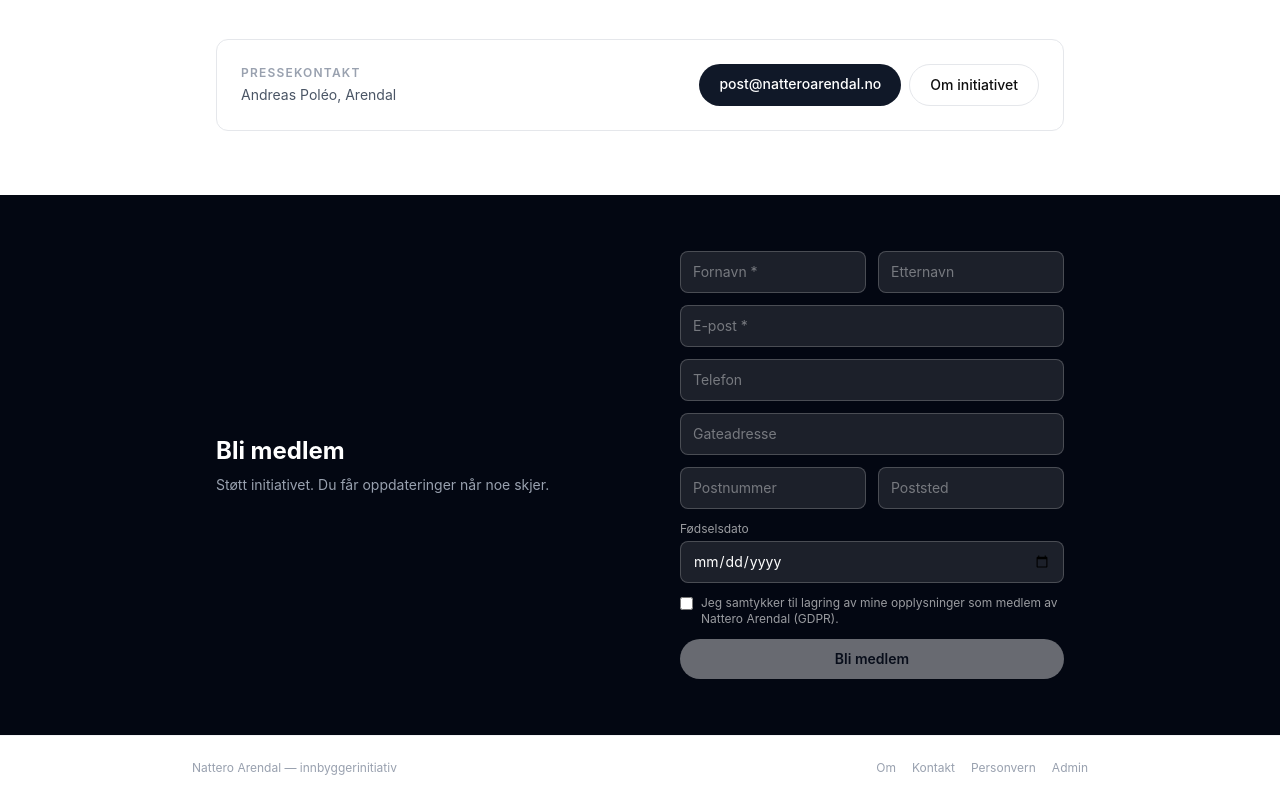
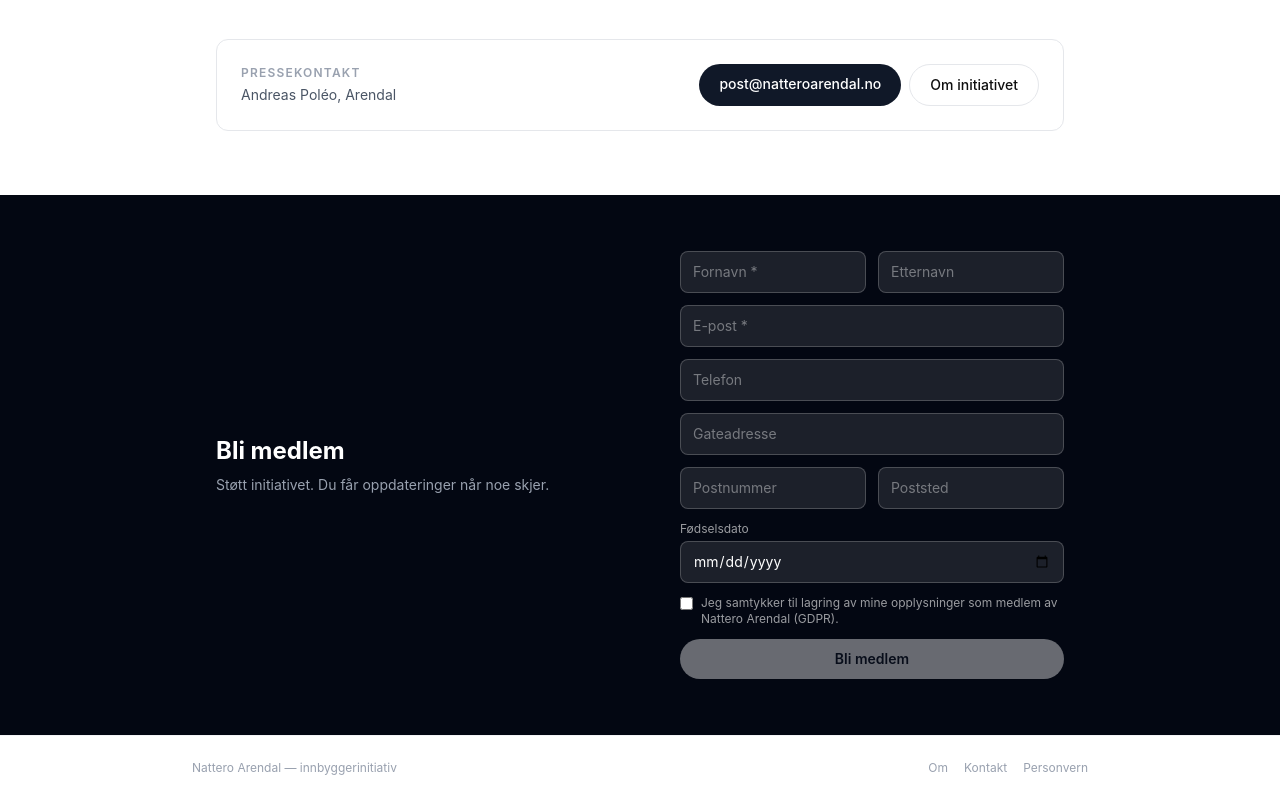
Before and after one commit to johnwick4846/nattero-arendal, a Next.js app: page / in a window 1280 px wide. Shown: the part 1810-2610 px from the top of the page. Built offline with nearby package versions, Linux system fonts and the light colour scheme; no server answers; the database is empty.

Commit message:
Remove admin footer link (was triggering Basic Auth prefetch popup)

```diff
--- a/app/page.tsx
+++ b/app/page.tsx
@@ -190,7 +190,6 @@ export default function Home() {
             <Link href="/om" className="hover:text-gray-600">Om</Link>
             <Link href="/kontakt" className="hover:text-gray-600">Kontakt</Link>
             <Link href="/personvern" className="hover:text-gray-600">Personvern</Link>
-            <Link href="/admin" className="hover:text-gray-600">Admin</Link>
           </div>
         </div>
       </footer>
```
